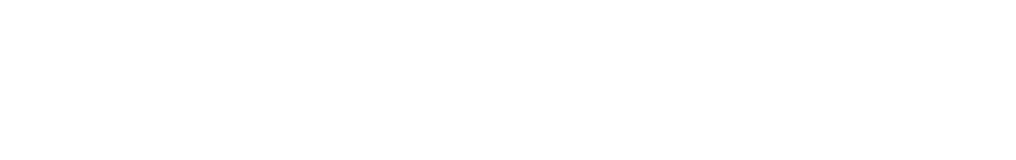
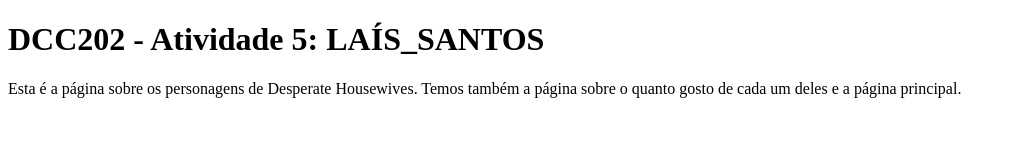
Before and after one commit to ufjf-dcc202/ufjf-dcc202-2023-3-b-atv5-laissantostz, a website: page index.html in a window 1280 px wide. Shown: the whole page, without its empty margins (0-1016 px from the left). Drawn offline with Linux system fonts and the light colour scheme.

Commit message:
adiciona conteúdo na index.html

```diff
--- a/index.html
+++ b/index.html
@@ -6,6 +6,9 @@
     <title>DCC202 - Atividade 5: LAÍS_SANTOS</title>
 </head>
 <body>
-
+    <main>
+        <h1>DCC202 - Atividade 5: LAÍS_SANTOS</h1>
+        <p>Esta é a página sobre os personagens de Desperate Housewives. Temos também a página sobre o quanto gosto de cada um deles e a página principal.</p>
+    </main>
 </body>
 </html>
```
